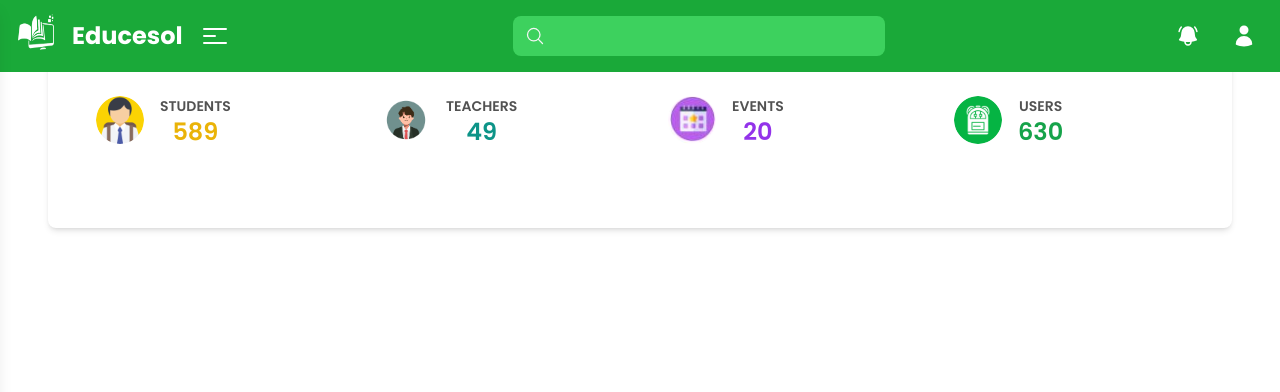
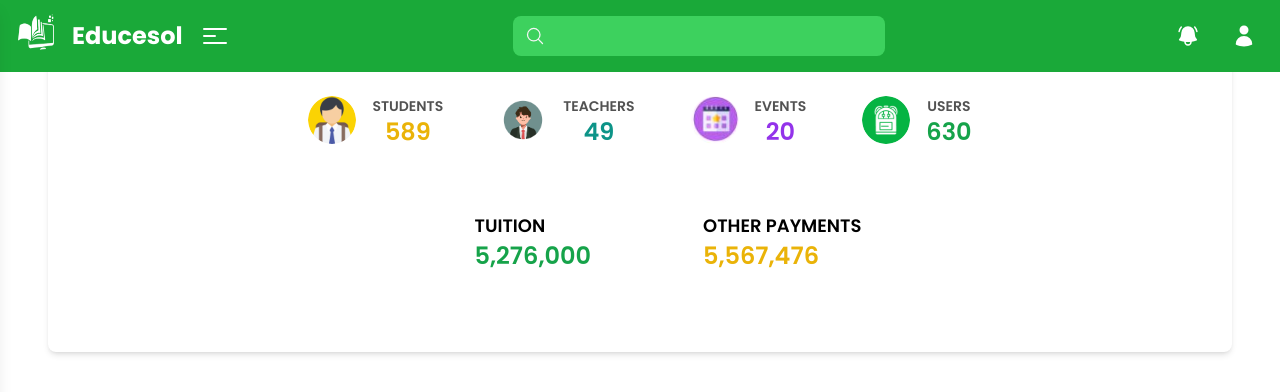
Before and after one commit to samueldobi/Edusol, a Next.js app in the folder parent-web-app/: page /dashboard in a window 1280 px wide. Shown: the top 392 px of the page. Built offline with nearby package versions, Linux system fonts and the light colour scheme.

Commit message:
Completed the financial card element

```diff
--- a/parent-web-app/app/dashboard/(overview)/page.tsx
+++ b/parent-web-app/app/dashboard/(overview)/page.tsx
@@ -1,8 +1,9 @@
 import MetricCard from '@/app/ui/dashboard/metric-card';
+import FinancialCard from '@/app/ui/dashboard/financial-card';
 export default async function Page() {
   return (
     <div className="bg-white p-8 rounded-lg shadow-md">
-      <div className="grid grid-cols-2 md:grid-cols-4 gap-6 mb-8">
+      <div className="flex items-center w-full justify-center flex-wrap gap-6 mb-8">
         <MetricCard
           title="Students"
           value="589"
@@ -28,6 +29,21 @@ export default async function Page() {
           color="text-green-600"
         />
       </div>
+
+      <div className="flex items-center w-full justify-center flex-wrap gap-6 mb-8">
+        <FinancialCard
+          title="tuition"
+          value="5,276,000"
+          iconSrc="/up-icon.png"
+          color="green-600"
+        />
+        <FinancialCard
+          title="Other payments"
+          value="5,567,476"
+          iconSrc="/up-icon.png"
+          color="yellow-500"
+        />
+      </div>
     </div>
   );
 }
--- /dev/null
+++ b/parent-web-app/app/ui/dashboard/financial-card.tsx
@@ -0,0 +1,27 @@
+export default function FinancialCard({
+  title,
+  value,
+  iconSrc,
+  color,
+}: {
+  title: string;
+  value: string;
+  iconSrc: string;
+  color: string;
+}) {
+  return (
+    <div
+      className={`p-4 rounded-lg ${color} text-white flex items-center space-x-4`}
+    >
+      <img
+        src={iconSrc}
+        alt={`${title} Icon`}
+        className={`w-10 h-10 bg-${color} rounded-full`}
+      />
+      <div>
+        <p className="text-lg text-black font-semibold uppercase">{title}</p>
+        <p className={`text-2xl font-semibold text-${color}`}>{value}</p>
+      </div>
+    </div>
+  );
+}
```
Also changed, not shown: parent-web-app/public/up-icon.png (added).
